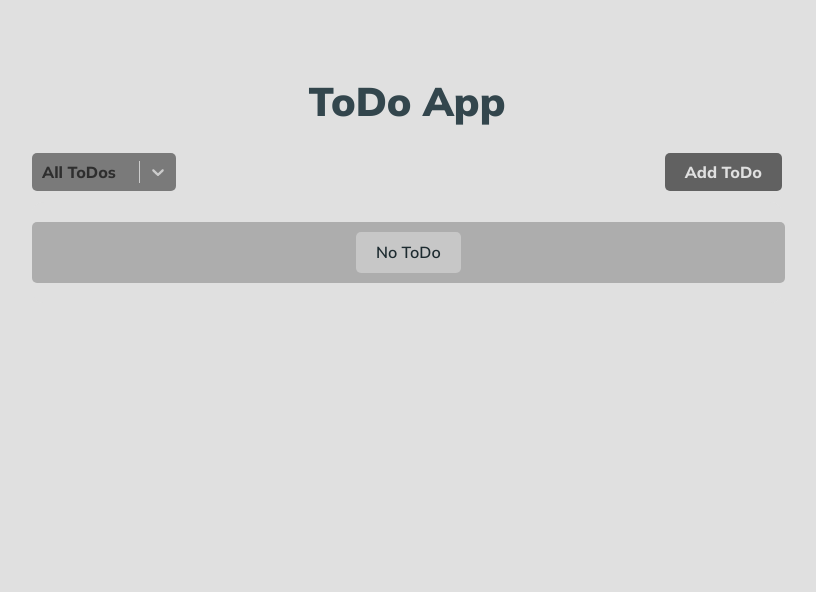
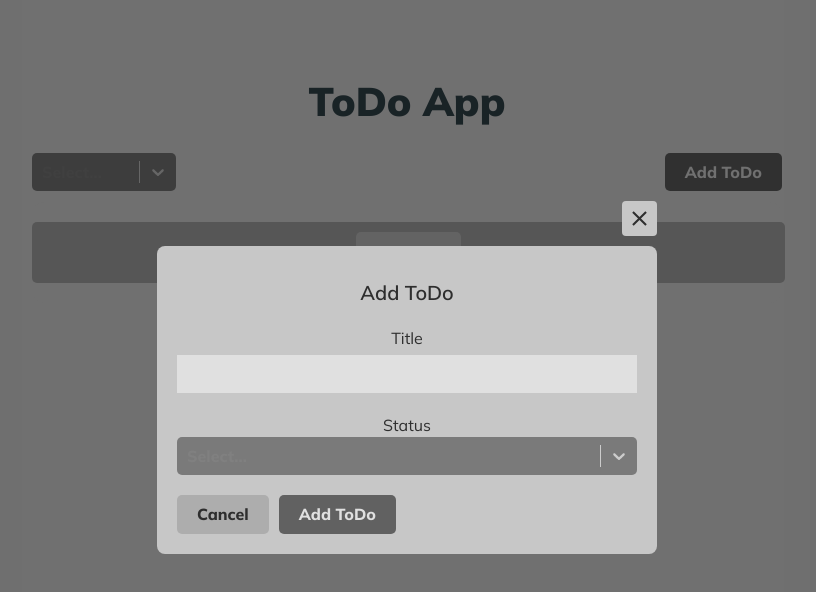
Before and after one commit to MAbdurahman/redux-todo-app, a React (Vite) app: page / in a window 1280 px wide. Both pictures are taken after typing "Sample" into the empty fields and a click on the button "Add ToDo". Shown: the top 592 px of the page, without its empty margins (233-1049 px from the left). Built offline with nearby package versions, Linux system fonts and the light colour scheme.

Commit message:
Add temporary solution for components/TodoModal/index.jsx

```diff
--- a/src/components/SelectButton/index.jsx
+++ b/src/components/SelectButton/index.jsx
@@ -1,10 +1,10 @@
 import Select from 'react-select';
 
-export default function SelectButton({children, options, styles, id, ...rest}) {
+export default function SelectButton({children, options, styles, value, id, ...rest}) {
 
 
    return (
-      <Select defaultValue={options[0]} options={options} styles={styles} id={id} {...rest} >
+      <Select options={options} styles={styles} value={value} id={id} {...rest} >
          {children}
       </Select>
    );
--- a/src/components/TodoItem/index.jsx
+++ b/src/components/TodoItem/index.jsx
@@ -41,8 +41,8 @@ export default function TodoItem({todo}) {
             <CheckButton checked={checked} handleCheck={handleCheck} />
             <div className={styles.todoDetails}>
                <div className={styles.texts}>
-                  <p className={getClasses([styles.todoText])}>todo item title</p>
-                  <p className={styles.time}>05 May 2026 12:33.40 pm</p>
+                  <p className={getClasses([styles.todoText])}>{todo.title}</p>
+                  <p className={styles.time}>{todo.time}</p>
                </div>
             </div>
             <div className={styles.todoActions}>
--- a/src/components/TodoModal/index.jsx
+++ b/src/components/TodoModal/index.jsx
@@ -1,8 +1,8 @@
-import React, { useEffect, useState } from 'react';
-import { v4 as uuid } from 'uuid';
-import { MdOutlineClose } from 'react-icons/md';
-import { useDispatch } from 'react-redux';
-import { AnimatePresence, motion } from 'framer-motion';
+import React, {useEffect, useState} from 'react';
+import {v4 as uuid} from 'uuid';
+import {MdOutlineClose} from 'react-icons/md';
+import {useDispatch} from 'react-redux';
+import {AnimatePresence, motion} from 'framer-motion';
 import SelectButton from '../SelectButton/index.jsx';
 import useNotification from '../../assets/hooks/useNotification.jsx';
 import {addTodo, updateTodo} from '../../store/features/todoSlice.jsx';
@@ -12,7 +12,7 @@ import styles from './TodoModal.module.css';
 const dropIn = {
    hidden: {
       opacity: 0,
-      transform: 'scale(0.9)',
+      transform: 'scale(0.9)'
    },
    visible: {
       transform: 'scale(1)',
@@ -21,22 +21,70 @@ const dropIn = {
          duration: 0.1,
          type: 'spring',
          damping: 25,
-         stiffness: 500,
-      },
+         stiffness: 500
+      }
    },
    exit: {
       transform: 'scale(0.9)',
-      opacity: 0,
-   },
+      opacity: 0
+   }
 };
 
-export default function TodoModal({ type, modalOpen, setModalOpen, todo }) {
+
+export default function TodoModal({type, modalOpen, setModalOpen, todo}) {
+
    /************************* variables *************************/
    const [title, setTitle] = useState('');
    const [status, setStatus] = useState('incomplete');
    const dispatch = useDispatch();
    const {updateNotification} = useNotification();
 
+   const options = [
+      {value: 'incomplete', label: 'Incomplete'},
+      {value: 'completed', label: 'Completed'}
+   ];
+   const customStyles = {
+      control: (provided) => ({
+         ...provided,
+         position: 'relative',
+         width: '100%',
+         textAlign: 'left',
+         fontSize: '1.6rem',
+         fontWeight: 800,
+         background: '#7a7a7a',
+         borderRadius: '5px',
+         border: 'none',
+         boxShadow: 'none',
+         cursor: 'pointer'
+      }),
+      singleValue: (provided, state) => ({
+         ...provided,
+         color: state.isSelected ? '#fafafa' : '#2e2e2e'
+      }),
+      option: (provided, state) => ({
+         ...provided, '&:hover': {
+            color: '#fafafa' // Change the color on hover
+         },
+         background: state.isFocused ? '#7a7a7a' : '#949494',
+         textAlign: 'left',
+         fontSize: '1.6rem',
+         fontWeight: 800,
+         border: '1px solid #fafafa',
+         borderRadius: '5px',
+         cursor: 'pointer'
+      }),
+      menu: (provided) => ({
+         ...provided,
+         zIndex: 100,
+         padding: 0
+      }),
+      menuList: base => ({
+         ...base,
+         // kill the white space on first and last option
+         padding: 0
+      })
+
+   };
    /************************* functions *************************/
    useEffect(() => {
       if (type === 'update' && todo) {
@@ -48,10 +96,11 @@ export default function TodoModal({ type, modalOpen, setModalOpen, todo }) {
       }
    }, [type, todo, modalOpen]);
 
+
    function handleSubmit(e) {
       e.preventDefault();
       if (title === '') {
-         toast.error('A Task Title Is Required!');
+         updateNotification('error', 'A Task Title is required!');
          return;
       }
       if (title && status) {
@@ -61,7 +110,7 @@ export default function TodoModal({ type, modalOpen, setModalOpen, todo }) {
                   id: uuid(),
                   title,
                   status,
-                  time: new Date().toLocaleString(),
+                  time: new Date().toLocaleString()
                })
             );
             updateNotification('success', 'ToDo item added successfully!');
@@ -69,7 +118,7 @@ export default function TodoModal({ type, modalOpen, setModalOpen, todo }) {
          }
          if (type === 'update') {
             if (todo.title !== title || todo.status !== status) {
-               dispatch(updateTodo({ ...todo, title, status }));
+               dispatch(updateTodo({...todo, title, status}));
                updateNotification('success', 'ToDo item updated successfully!');
 
             } else {
@@ -81,15 +130,14 @@ export default function TodoModal({ type, modalOpen, setModalOpen, todo }) {
       }
    }
 
-
    return (
       <AnimatePresence>
          {modalOpen && (
             <motion.div
                className={styles.wrapper}
-               initial={{ opacity: 0 }}
-               animate={{ opacity: 1 }}
-               exit={{ opacity: 0 }}
+               initial={{opacity: 0}}
+               animate={{opacity: 1}}
+               exit={{opacity: 0}}
             >
                <motion.div
                   className={styles.container}
@@ -105,11 +153,11 @@ export default function TodoModal({ type, modalOpen, setModalOpen, todo }) {
                      role='button'
                      tabIndex={0}
                      // animation
-                     initial={{ top: 40, opacity: 0 }}
-                     animate={{ top: -10, opacity: 1 }}
-                     exit={{ top: 40, opacity: 0 }}
+                     initial={{top: 40, opacity: 0}}
+                     animate={{top: -10, opacity: 1}}
+                     exit={{top: 40, opacity: 0}}
                   >
-                     <MdOutlineClose />
+                     <MdOutlineClose/>
                   </motion.div>
                   <form className={styles.form} onSubmit={e => handleSubmit(e)}>
                      <h1 className={styles.formTitle}>
@@ -124,33 +172,29 @@ export default function TodoModal({ type, modalOpen, setModalOpen, todo }) {
                            onChange={e => setTitle(e.target.value)}
                         />
                      </label>
-                     <label htmlFor='type'>
+                     <label htmlFor={type}>
                         Status
-                        <select
-                           id='type'
-                           value={status}
-                           onChange={e => setStatus(e.target.value)}
-                        >
-                           <option value='incomplete'>Incomplete</option>
-                           <option value='complete'>Completed</option>
-                        </select>
+                        <SelectButton id={type} value={status} options={options}
+                                      defaultValue={options[0]}
+                                      styles={customStyles}
+                                      onChange={option => setStatus(option)}/>
                      </label>
                      <div className={styles.buttonContainer}>
-                        <Button type='submit' variant='primary'>
-                           {type === 'add' ? 'Add ToDo' : 'Update ToDo'}
-                        </Button>
                         <Button
                            variant='secondary'
                            onClick={() => setModalOpen(false)}
                         >
                            Cancel
                         </Button>
+                        <Button type='submit' variant='primary'>
+                           {type === 'add' ? 'Add ToDo' : 'Update ToDo'}
+                        </Button>
+
                      </div>
                   </form>
                </motion.div>
             </motion.div>
          )}
       </AnimatePresence>
-
    );
 }
--- a/src/index.css
+++ b/src/index.css
@@ -309,6 +309,46 @@ small {
 /*===============================================================
                      Notification Styles
 ==================================================================*/
+.utils-fixed {
+  position: fixed;
+  left: 50%;
+  top: 50%;
+  z-index: 200;
+  height: 50dvh;
+  width: 320px;
+  transform: translate(-50%, 0) rotate(0) skewX(0) skewY(0) scaleX(1) scaleY(1);
+}
+
+
+.utils-notification-container {
+  max-width: 360px;
+  min-width: 320px;
+
+}
+
+.utils-notification-paragraph {
+  padding: 16px 16px;
+  font-weight: 600;
+  /*font-size: calc(10px + 2vmin);*/
+  font-size: 16px;
+  color: rgb(249,250,251);
+  border-top-right-radius: 5px;
+  border-bottom-right-radius: 5px;
+
+
+}
+
+.utils-center-vertically {
+  position: relative;
+  top: 50%;
+  width: clamp(320px, 320px + 2vw, 360px);
+
+
+}
+
+.utils-center-text {
+  text-align: center;
+}
 .bg-semantic-a-400 {
   background-color: hsl(0, 96%, 33%);
   border-left: 8px solid hsl(0, 94%, 21%);
--- a/src/layout/Header/index.jsx
+++ b/src/layout/Header/index.jsx
@@ -1,14 +1,25 @@
+import React, {useState} from 'react';
+import {useDispatch, useSelector} from 'react-redux';
 
 import Button from '../../components/Button/index.jsx';
 import SelectButton from '../../components/SelectButton/index.jsx';
+import TodoModal from '../../components/TodoModal/index.jsx';
+import {updateFilterStatus} from '../../store/features/todoSlice.jsx';
 import styles from './Header.module.css';
+import {addTodo} from '../../store/features/todoSlice.jsx';
 
 export default function Header() {
+   /************************* variables *************************/
+   const [modalOpen, setModalOpen] = useState(false);
+   const initialFilterStatus = useSelector(state => state.todo.filterStatus);
+   const [filterStatus, setFilterStatus] = useState(initialFilterStatus);
+   const dispatch = useDispatch();
+
    const options = [
-   {value: 'all', label: 'All ToDos'},
-   {value: 'completed', label: 'Completed'},
-   {value: 'incomplete', label: 'Incomplete'}
-];
+      {value: 'all', label: 'All ToDos'},
+      {value: 'completed', label: 'Completed'},
+      {value: 'incomplete', label: 'Incomplete'}
+   ];
    const customStyles = {
       control: (provided) => ({
          ...provided,
@@ -28,8 +39,8 @@ export default function Header() {
          color: state.isSelected ? '#fafafa' : '#2e2e2e'
       }),
       option: (provided, state) => ({
-         ...provided,  '&:hover': {
-            color: '#fafafa', // Change the color on hover
+         ...provided, '&:hover': {
+            color: '#fafafa' // Change the color on hover
          },
          background: state.isFocused ? '#7a7a7a' : '#949494',
          textAlign: 'left',
@@ -42,7 +53,7 @@ export default function Header() {
       menu: (provided) => ({
          ...provided,
          zIndex: 100,
-         padding: 0,
+         padding: 0
       }),
       menuList: base => ({
          ...base,
@@ -52,12 +63,24 @@ export default function Header() {
 
    };
 
+   /************************* functions *************************/
+   function updateFilterHandler(option) {
+      setFilterStatus(option);
+      dispatch(updateFilterStatus(option));
+   }
+
+
    return (
       <div className={styles.header}>
-         <SelectButton options={options} styles={customStyles} />
-         <Button variant='primary'>
+         <SelectButton id='status' defaultValue={options[0]} options={options}
+                       styles={customStyles}
+                       value={filterStatus}
+                       onChange={option => updateFilterHandler(option)}/>
+         <Button variant='primary' onClick={() => setModalOpen(true)}>
             Add ToDo
          </Button>
+         <TodoModal type='add' modalOpen={modalOpen}
+                    setModalOpen={setModalOpen}/>
       </div>
 
    );
```
